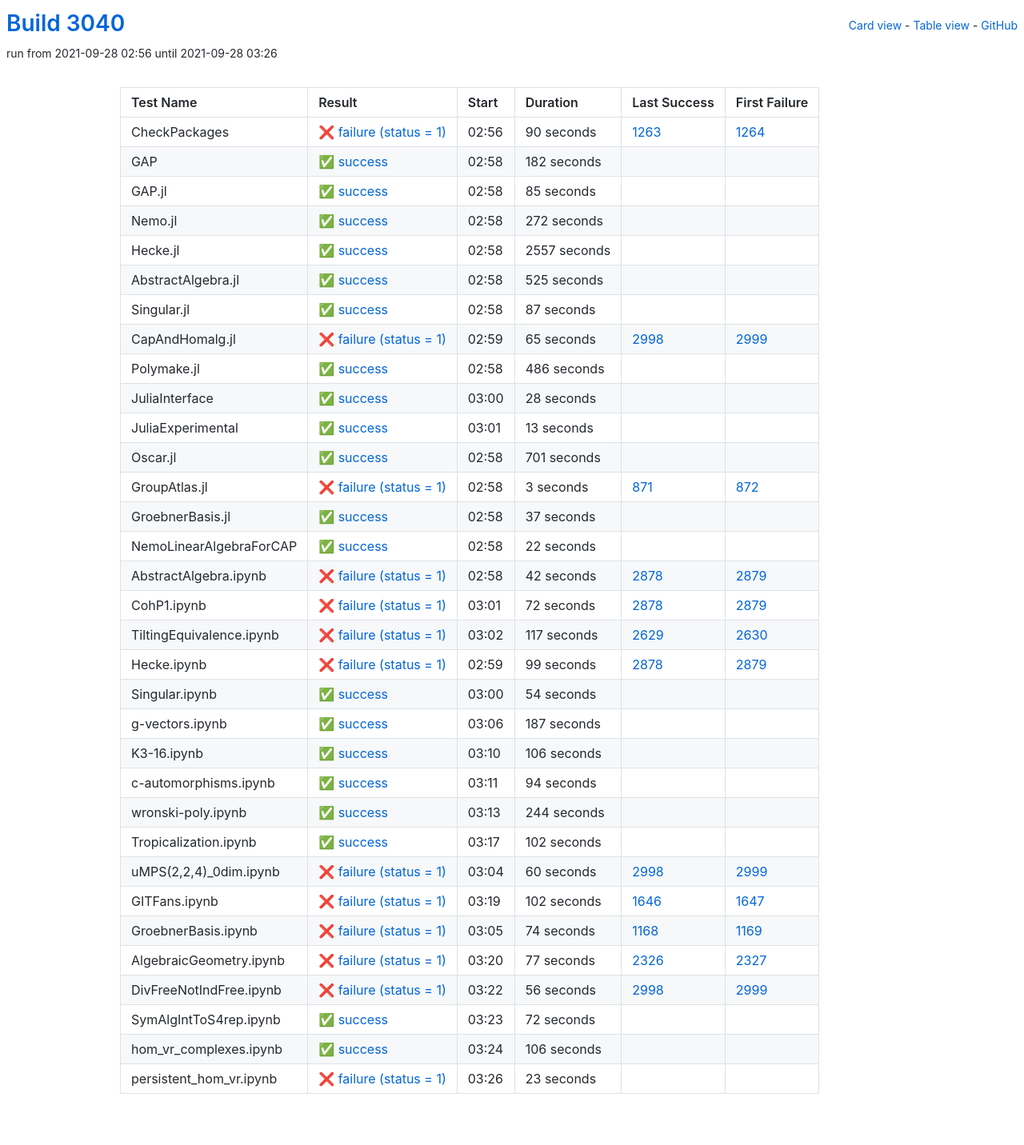
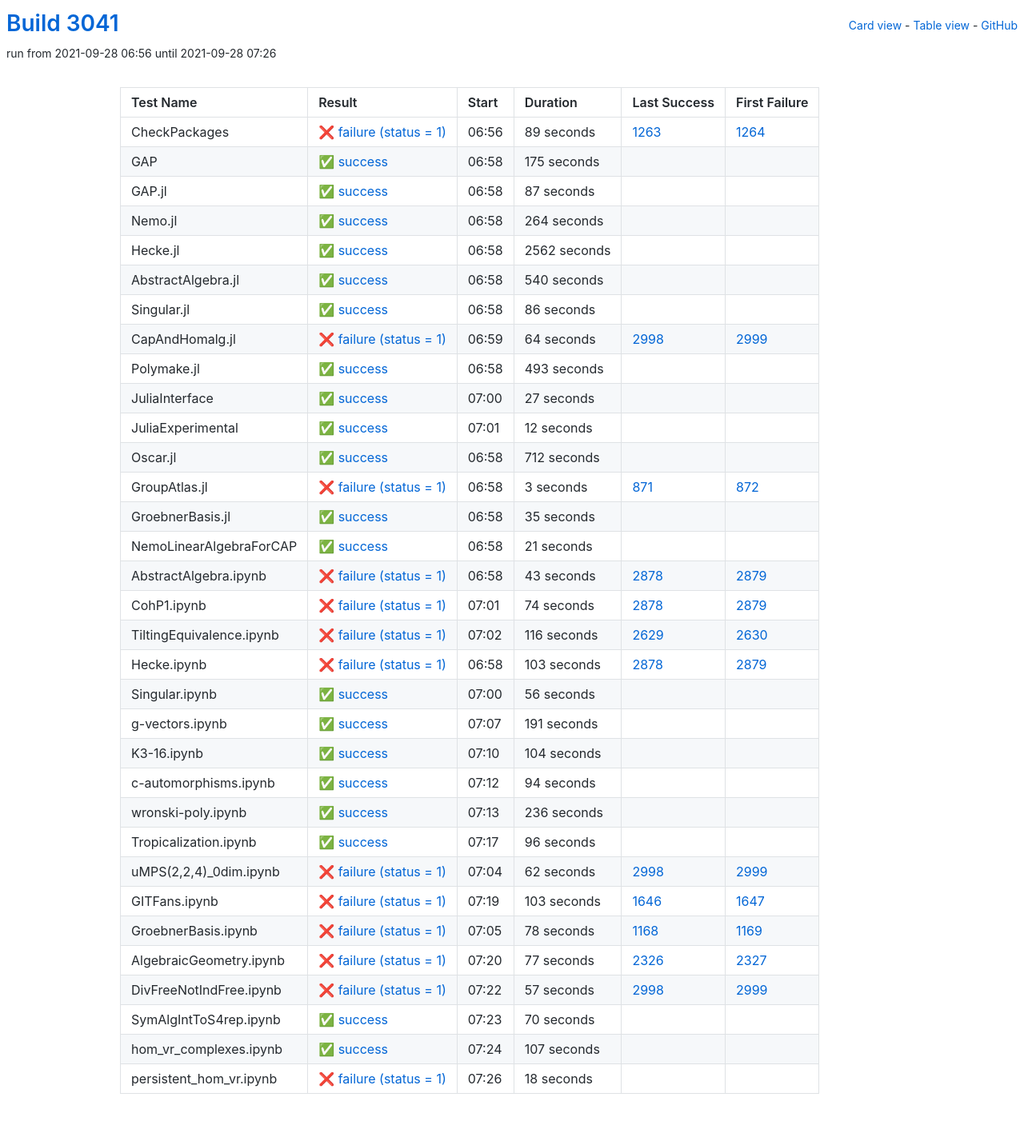
Before and after one commit to oscar-system/oscar-ci-status-stable, a Jekyll site: the page built from table.html, in a window 1280 px wide. Shown: the whole page at 80% size. Built offline with Jekyll 4.4.1, drawn with Linux system fonts in a browser that asks for light colours.

Commit message:
Build #3041

```diff
--- a/_data/ci.yml
+++ b/_data/ci.yml
@@ -1,6 +1,6 @@
 ---
-build: 3040
-build_url: https://oscarci.mathematik.uni-kl.de/job/oscar-stable/3040/
+build: 3041
+build_url: https://oscarci.mathematik.uni-kl.de/job/oscar-stable/3041/
 job: oscar-stable
 organization: oscar-system
 repo: oscar-ci-status-stable
@@ -8,80 +8,32 @@ repourl: https://github.com/oscar-system/oscar-ci-status-stable
 tests:
 - name: CheckPackages
   id: checkpackages
-  log: https://oscarci.mathematik.uni-kl.de/job/oscar-stable/3040/artifact/logs/build-3040/CheckPackages.log
-  start: 2021-09-28 02:56
+  log: https://oscarci.mathematik.uni-kl.de/job/oscar-stable/3041/artifact/logs/build-3041/CheckPackages.log
+  start: 2021-09-28 06:56
   success: false
   exitcode: 1
   status: failure
-  duration: 90
+  duration: 89
   last_success: 1263
   last_success_url: https://oscarci.mathematik.uni-kl.de/job/oscar-stable/1263/
   first_failure: 1264
   first_failure_url: https://oscarci.mathematik.uni-kl.de/job/oscar-stable/1264/
 - name: GAP
   id: gap
-  log: https://oscarci.mathematik.uni-kl.de/job/oscar-stable/3040/artifact/logs/build-3040/GAP.log
-  start: 2021-09-28 02:58
+  log: https://oscarci.mathematik.uni-kl.de/job/oscar-stable/3041/artifact/logs/build-3041/GAP.log
+  start: 2021-09-28 06:58
   success: true
   exitcode: 0
   status: success
-  duration: 182
+  duration: 175
   last_success: false
   last_success_url:
   first_failure: false
   first_failure_url:
 - name: GAP.jl
   id: gap-jl
-  log: https://oscarci.mathematik.uni-kl.de/job/oscar-stable/3040/artifact/logs/build-3040/GAP.jl.log
-  start: 2021-09-28 02:58
-  success: true
-  exitcode: 0
-  status: success
-  duration: 85
-  last_success: false
-  last_success_url:
-  first_failure: false
-  first_failure_url:
-- name: Nemo.jl
-  id: nemo-jl
-  log: https://oscarci.mathematik.uni-kl.de/job/oscar-stable/3040/artifact/logs/build-3040/Nemo.jl.log
-  start: 2021-09-28 02:58
-  success: true
-  exitcode: 0
-  status: success
-  duration: 272
-  last_success: false
-  last_success_url:
-  first_failure: false
-  first_failure_url:
-- name: Hecke.jl
-  id: hecke-jl
-  log: https://oscarci.mathematik.uni-kl.de/job/oscar-stable/3040/artifact/logs/build-3040/Hecke.jl.log
-  start: 2021-09-28 02:58
-  success: true
-  exitcode: 0
-  status: success
-  duration: 2557
-  last_success: false
-  last_success_url:
-  first_failure: false
-  first_failure_url:
-- name: AbstractAlgebra.jl
-  id: abstractalgebra-jl
-  log: https://oscarci.mathematik.uni-kl.de/job/oscar-stable/3040/artifact/logs/build-3040/AbstractAlgebra.jl.log
-  start: 2021-09-28 02:58
-  success: true
-  exitcode: 0
-  status: success
-  duration: 525
-  last_success: false
-  last_success_url:
-  first_failure: false
-  first_failure_url:
-- name: Singular.jl
-  id: singular-jl
-  log: https://oscarci.mathematik.uni-kl.de/job/oscar-stable/3040/artifact/logs/build-3040/Singular.jl.log
-  start: 2021-09-28 02:58
+  log: https://oscarci.mathematik.uni-kl.de/job/oscar-stable/3041/artifact/logs/build-3041/GAP.jl.log
+  start: 2021-09-28 06:58
   success: true
   exitcode: 0
   status: success
@@ -90,70 +42,118 @@ tests:
   last_success_url:
   first_failure: false
   first_failure_url:
+- name: Nemo.jl
+  id: nemo-jl
+  log: https://oscarci.mathematik.uni-kl.de/job/oscar-stable/3041/artifact/logs/build-3041/Nemo.jl.log
+  start: 2021-09-28 06:58
+  success: true
+  exitcode: 0
+  status: success
+  duration: 264
+  last_success: false
+  last_success_url:
+  first_failure: false
+  first_failure_url:
+- name: Hecke.jl
+  id: hecke-jl
+  log: https://oscarci.mathematik.uni-kl.de/job/oscar-stable/3041/artifact/logs/build-3041/Hecke.jl.log
+  start: 2021-09-28 06:58
+  success: true
+  exitcode: 0
+  status: success
+  duration: 2562
+  last_success: false
+  last_success_url:
+  first_failure: false
+  first_failure_url:
+- name: AbstractAlgebra.jl
+  id: abstractalgebra-jl
+  log: https://oscarci.mathematik.uni-kl.de/job/oscar-stable/3041/artifact/logs/build-3041/AbstractAlgebra.jl.log
+  start: 2021-09-28 06:58
+  success: true
+  exitcode: 0
+  status: success
+  duration: 540
+  last_success: false
+  last_success_url:
+  first_failure: false
+  first_failure_url:
+- name: Singular.jl
+  id: singular-jl
+  log: https://oscarci.mathematik.uni-kl.de/job/oscar-stable/3041/artifact/logs/build-3041/Singular.jl.log
+  start: 2021-09-28 06:58
+  success: true
+  exitcode: 0
+  status: success
+  duration: 86
+  last_success: false
+  last_success_url:
+  first_failure: false
+  first_failure_url:
 - name: CapAndHomalg.jl
   id: capandhomalg-jl
-  log: https://oscarci.mathematik.uni-kl.de/job/oscar-stable/3040/artifact/logs/build-3040/CapAndHomalg.jl.log
-  start: 2021-09-28 02:59
+  log: https://oscarci.mathematik.uni-kl.de/job/oscar-stable/3041/artifact/logs/build-3041/CapAndHomalg.jl.log
+  start: 2021-09-28 06:59
   success: false
   exitcode: 1
   status: failure
-  duration: 65
+  duration: 64
   last_success: 2998
   last_success_url: https://oscarci.mathematik.uni-kl.de/job/oscar-stable/2998/
   first_failure: 2999
   first_failure_url: https://oscarci.mathematik.uni-kl.de/job/oscar-stable/2999/
 - name: Polymake.jl
   id: polymake-jl
-  log: https://oscarci.mathematik.uni-kl.de/job/oscar-stable/3040/artifact/logs/build-3040/Polymake.jl.log
-  start: 2021-09-28 02:58
+  log: https://oscarci.mathematik.uni-kl.de/job/oscar-stable/3041/artifact/logs/build-3041/Polymake.jl.log
+  start: 2021-09-28 06:58
   success: true
   exitcode: 0
   status: success
-  duration: 486
+  duration: 493
   last_success: false
   last_success_url:
   first_failure: false
   first_failure_url:
 - name: JuliaInterface
   id: juliainterface
-  log: https://oscarci.mathematik.uni-kl.de/job/oscar-stable/3040/artifact/logs/build-3040/JuliaInterface.log
-  start: 2021-09-28 03:00
+  log: https://oscarci.mathematik.uni-kl.de/job/oscar-stable/3041/artifact/logs/build-3041/JuliaInterface.log
+  start: 2021-09-28 07:00
   success: true
   exitcode: 0
   status: success
-  duration: 28
+  duration: 27
   last_success: false
   last_success_url:
   first_failure: false
   first_failure_url:
 - name: JuliaExperimental
   id: juliaexperimental
-  log: https://oscarci.mathematik.uni-kl.de/job/oscar-stable/3040/artifact/logs/build-3040/JuliaExperimental.log
-  start: 2021-09-28 03:01
+  log: https://oscarci.mathematik.uni-kl.de/job/oscar-stable/3041/artifact/logs/build-3041/JuliaExperimental.log
+  start: 2021-09-28 07:01
   success: true
   exitcode: 0
   status: success
-  duration: 13
+  duration: 12
   last_success: false
   last_success_url:
   first_failure: false
   first_failure_url:
 - name: Oscar.jl
   id: oscar-jl
-  log: https://oscarci.mathematik.uni-kl.de/job/oscar-stable/3040/artifact/logs/build-3040/Oscar.jl.log
-  start: 2021-09-28 02:58
+  log: https://oscarci.mathematik.uni-kl.de/job/oscar-stable/3041/artifact/logs/build-3041/Oscar.jl.log
+  start: 2021-09-28 06:58
   success: true
   exitcode: 0
   status: success
-  duration: 701
+  duration: 712
   last_success: false
   last_success_url:
   first_failure: false
   first_failure_url:
 - name: GroupAtlas.jl
   id: groupatlas-jl
-  log: https://oscarci.mathematik.uni-kl.de/job/oscar-stable/3040/artifact/logs/build-3040/GroupAtlas.jl.log
-  start: 2021-09-28 02:58
+  log: https://oscarci.mathematik.uni-kl.de/job/oscar-stable/3041/artifact/logs/build-3041/GroupAtlas.jl.log
+  start: 2021-09-28 06:58
   success: false
   exitcode: 1
   status: failure
@@ -164,116 +164,116 @@ tests:
   first_failure_url: https://oscarci.mathematik.uni-kl.de/job/oscar-stable/872/
 - name: GroebnerBasis.jl
   id: groebnerbasis-jl
-  log: https://oscarci.mathematik.uni-kl.de/job/oscar-stable/3040/artifact/logs/build-3040/GroebnerBasis.jl.log
-  start: 2021-09-28 02:58
+  log: https://oscarci.mathematik.uni-kl.de/job/oscar-stable/3041/artifact/logs/build-3041/GroebnerBasis.jl.log
+  start: 2021-09-28 06:58
   success: true
   exitcode: 0
   status: success
-  duration: 37
+  duration: 35
   last_success: false
   last_success_url:
   first_failure: false
   first_failure_url:
 - name: NemoLinearAlgebraForCAP
   id: nemolinearalgebraforcap
-  log: https://oscarci.mathematik.uni-kl.de/job/oscar-stable/3040/artifact/logs/build-3040/NemoLinearAlgebraForCAP.log
-  start: 2021-09-28 02:58
+  log: https://oscarci.mathematik.uni-kl.de/job/oscar-stable/3041/artifact/logs/build-3041/NemoLinearAlgebraForCAP.log
+  start: 2021-09-28 06:58
   success: true
   exitcode: 0
   status: success
-  duration: 22
+  duration: 21
   last_success: false
   last_success_url:
   first_failure: false
   first_failure_url:
 - name: AbstractAlgebra.ipynb
   id: abstractalgebra-ipynb
-  log: https://oscarci.mathematik.uni-kl.de/job/oscar-stable/3040/artifact/logs/build-3040/AbstractAlgebra.ipynb.log
-  start: 2021-09-28 02:58
+  log: https://oscarci.mathematik.uni-kl.de/job/oscar-stable/3041/artifact/logs/build-3041/AbstractAlgebra.ipynb.log
+  start: 2021-09-28 06:58
   success: false
   exitcode: 1
   status: failure
-  duration: 42
+  duration: 43
   last_success: 2878
   last_success_url: https://oscarci.mathematik.uni-kl.de/job/oscar-stable/2878/
   first_failure: 2879
   first_failure_url: https://oscarci.mathematik.uni-kl.de/job/oscar-stable/2879/
 - name: CohP1.ipynb
   id: cohp1-ipynb
-  log: https://oscarci.mathematik.uni-kl.de/job/oscar-stable/3040/artifact/logs/build-3040/CohP1.ipynb.log
-  start: 2021-09-28 03:01
+  log: https://oscarci.mathematik.uni-kl.de/job/oscar-stable/3041/artifact/logs/build-3041/CohP1.ipynb.log
+  start: 2021-09-28 07:01
   success: false
   exitcode: 1
   status: failure
-  duration: 72
+  duration: 74
   last_success: 2878
   last_success_url: https://oscarci.mathematik.uni-kl.de/job/oscar-stable/2878/
   first_failure: 2879
   first_failure_url: https://oscarci.mathematik.uni-kl.de/job/oscar-stable/2879/
 - name: TiltingEquivalence.ipynb
   id: tiltingequivalence-ipynb
-  log: https://oscarci.mathematik.uni-kl.de/job/oscar-stable/3040/artifact/logs/build-3040/TiltingEquivalence.ipynb.log
-  start: 2021-09-28 03:02
+  log: https://oscarci.mathematik.uni-kl.de/job/oscar-stable/3041/artifact/logs/build-3041/TiltingEquivalence.ipynb.log
+  start: 2021-09-28 07:02
   success: false
   exitcode: 1
   status: failure
-  duration: 117
+  duration: 116
   last_success: 2629
   last_success_url: https://oscarci.mathematik.uni-kl.de/job/oscar-stable/2629/
   first_failure: 2630
   first_failure_url: https://oscarci.mathematik.uni-kl.de/job/oscar-stable/2630/
 - name: Hecke.ipynb
   id: hecke-ipynb
-  log: https://oscarci.mathematik.uni-kl.de/job/oscar-stable/3040/artifact/logs/build-3040/Hecke.ipynb.log
-  start: 2021-09-28 02:59
+  log: https://oscarci.mathematik.uni-kl.de/job/oscar-stable/3041/artifact/logs/build-3041/Hecke.ipynb.log
+  start: 2021-09-28 06:58
   success: false
   exitcode: 1
   status: failure
-  duration: 99
+  duration: 103
   last_success: 2878
   last_success_url: https://oscarci.mathematik.uni-kl.de/job/oscar-stable/2878/
   first_failure: 2879
   first_failure_url: https://oscarci.mathematik.uni-kl.de/job/oscar-stable/2879/
 - name: Singular.ipynb
   id: singular-ipynb
-  log: https://oscarci.mathematik.uni-kl.de/job/oscar-stable/3040/artifact/logs/build-3040/Singular.ipynb.log
-  start: 2021-09-28 03:00
+  log: https://oscarci.mathematik.uni-kl.de/job/oscar-stable/3041/artifact/logs/build-3041/Singular.ipynb.log
+  start: 2021-09-28 07:00
   success: true
   exitcode: 0
   status: success
-  duration: 54
+  duration: 56
   last_success: false
   last_success_url:
   first_failure: false
   first_failure_url:
 - name: g-vectors.ipynb
   id: g-vectors-ipynb
-  log: https://oscarci.mathematik.uni-kl.de/job/oscar-stable/3040/artifact/logs/build-3040/g-vectors.ipynb.log
-  start: 2021-09-28 03:06
+  log: https://oscarci.mathematik.uni-kl.de/job/oscar-stable/3041/artifact/logs/build-3041/g-vectors.ipynb.log
+  start: 2021-09-28 07:07
   success: true
   exitcode: 0
   status: success
-  duration: 187
+  duration: 191
   last_success: false
   last_success_url:
   first_failure: false
   first_failure_url:
 - name: K3-16.ipynb
   id: k3-16-ipynb
-  log: https://oscarci.mathematik.uni-kl.de/job/oscar-stable/3040/artifact/logs/build-3040/K3-16.ipynb.log
-  start: 2021-09-28 03:10
+  log: https://oscarci.mathematik.uni-kl.de/job/oscar-stable/3041/artifact/logs/build-3041/K3-16.ipynb.log
+  start: 2021-09-28 07:10
   success: true
   exitcode: 0
   status: success
-  duration: 106
+  duration: 104
   last_success: false
   last_success_url:
   first_failure: false
   first_failure_url:
 - name: c-automorphisms.ipynb
   id: c-automorphisms-ipynb
-  log: https://oscarci.mathematik.uni-kl.de/job/oscar-stable/3040/artifact/logs/build-3040/c-automorphisms.ipynb.log
-  start: 2021-09-28 03:11
+  log: https://oscarci.mathematik.uni-kl.de/job/oscar-stable/3041/artifact/logs/build-3041/c-automorphisms.ipynb.log
+  start: 2021-09-28 07:12
   success: true
   exitcode: 0
   status: success
@@ -284,68 +284,68 @@ tests:
   first_failure_url:
 - name: wronski-poly.ipynb
   id: wronski-poly-ipynb
-  log: https://oscarci.mathematik.uni-kl.de/job/oscar-stable/3040/artifact/logs/build-3040/wronski-poly.ipynb.log
-  start: 2021-09-28 03:13
+  log: https://oscarci.mathematik.uni-kl.de/job/oscar-stable/3041/artifact/logs/build-3041/wronski-poly.ipynb.log
+  start: 2021-09-28 07:13
   success: true
   exitcode: 0
   status: success
-  duration: 244
+  duration: 236
   last_success: false
   last_success_url:
   first_failure: false
   first_failure_url:
 - name: Tropicalization.ipynb
   id: tropicalization-ipynb
-  log: https://oscarci.mathematik.uni-kl.de/job/oscar-stable/3040/artifact/logs/build-3040/Tropicalization.ipynb.log
-  start: 2021-09-28 03:17
+  log: https://oscarci.mathematik.uni-kl.de/job/oscar-stable/3041/artifact/logs/build-3041/Tropicalization.ipynb.log
+  start: 2021-09-28 07:17
   success: true
   exitcode: 0
   status: success
-  duration: 102
+  duration: 96
   last_success: false
   last_success_url:
   first_failure: false
   first_failure_url:
 - name: uMPS(2,2,4)_0dim.ipynb
   id: umps-2-2-4-0dim-ipynb
-  log: https://oscarci.mathematik.uni-kl.de/job/oscar-stable/3040/artifact/logs/build-3040/uMPS-2-2-4-_0dim.ipynb.log
-  start: 2021-09-28 03:04
+  log: https://oscarci.mathematik.uni-kl.de/job/oscar-stable/3041/artifact/logs/build-3041/uMPS-2-2-4-_0dim.ipynb.log
+  start: 2021-09-28 07:04
   success: false
   exitcode: 1
   status: failure
-  duration: 60
+  duration: 62
   last_success: 2998
   last_success_url: https://oscarci.mathematik.uni-kl.de/job/oscar-stable/2998/
   first_failure: 2999
   first_failure_url: https://oscarci.mathematik.uni-kl.de/job/oscar-stable/2999/
 - name: GITFans.ipynb
   id: gitfans-ipynb
-  log: https://oscarci.mathematik.uni-kl.de/job/oscar-stable/3040/artifact/logs/build-3040/GITFans.ipynb.log
-  start: 2021-09-28 03:19
+  log: https://oscarci.mathematik.uni-kl.de/job/oscar-stable/3041/artifact/logs/build-3041/GITFans.ipynb.log
+  start: 2021-09-28 07:19
   success: false
   exitcode: 1
   status: failure
-  duration: 102
+  duration: 103
   last_success: 1646
   last_success_url: https://oscarci.mathematik.uni-kl.de/job/oscar-stable/1646/
   first_failure: 1647
   first_failure_url: https://oscarci.mathematik.uni-kl.de/job/oscar-stable/1647/
 - name: GroebnerBasis.ipynb
   id: groebnerbasis-ipynb
-  log: https://oscarci.mathematik.uni-kl.de/job/oscar-stable/3040/artifact/logs/build-3040/GroebnerBasis.ipynb.log
-  start: 2021-09-28 03:05
+  log: https://oscarci.mathematik.uni-kl.de/job/oscar-stable/3041/artifact/logs/build-3041/GroebnerBasis.ipynb.log
+  start: 2021-09-28 07:05
   success: false
   exitcode: 1
   status: failure
-  duration: 74
+  duration: 78
   last_success: 1168
   last_success_url: https://oscarci.mathematik.uni-kl.de/job/oscar-stable/1168/
   first_failure: 1169
   first_failure_url: https://oscarci.mathematik.uni-kl.de/job/oscar-stable/1169/
 - name: AlgebraicGeometry.ipynb
   id: algebraicgeometry-ipynb
-  log: https://oscarci.mathematik.uni-kl.de/job/oscar-stable/3040/artifact/logs/build-3040/AlgebraicGeometry.ipynb.log
-  start: 2021-09-28 03:20
+  log: https://oscarci.mathematik.uni-kl.de/job/oscar-stable/3041/artifact/logs/build-3041/AlgebraicGeometry.ipynb.log
+  start: 2021-09-28 07:20
   success: false
   exitcode: 1
   status: failure
@@ -356,48 +356,48 @@ tests:
   first_failure_url: https://oscarci.mathematik.uni-kl.de/job/oscar-stable/2327/
 - name: DivFreeNotIndFree.ipynb
   id: divfreenotindfree-ipynb
-  log: https://oscarci.mathematik.uni-kl.de/job/oscar-stable/3040/artifact/logs/build-3040/DivFreeNotIndFree.ipynb.log
-  start: 2021-09-28 03:22
+  log: https://oscarci.mathematik.uni-kl.de/job/oscar-stable/3041/artifact/logs/build-3041/DivFreeNotIndFree.ipynb.log
+  start: 2021-09-28 07:22
   success: false
   exitcode: 1
   status: failure
-  duration: 56
+  duration: 57
   last_success: 2998
   last_success_url: https://oscarci.mathematik.uni-kl.de/job/oscar-stable/2998/
   first_failure: 2999
   first_failure_url: https://oscarci.mathematik.uni-kl.de/job/oscar-stable/2999/
 - name: SymAlgIntToS4rep.ipynb
   id: symalginttos4rep-ipynb
-  log: https://oscarci.mathematik.uni-kl.de/job/oscar-stable/3040/artifact/logs/build-3040/SymAlgIntToS4rep.ipynb.log
-  start: 2021-09-28 03:23
+  log: https://oscarci.mathematik.uni-kl.de/job/oscar-stable/3041/artifact/logs/build-3041/SymAlgIntToS4rep.ipynb.log
+  start: 2021-09-28 07:23
   success: true
   exitcode: 0
   status: success
-  duration: 72
+  duration: 70
   last_success: false
   last_success_url:
   first_failure: false
   first_failure_url:
 - name: hom_vr_complexes.ipynb
   id: hom-vr-complexes-ipynb
-  log: https://oscarci.mathematik.uni-kl.de/job/oscar-stable/3040/artifact/logs/build-3040/hom_vr_complexes.ipynb.log
-  start: 2021-09-28 03:24
+  log: https://oscarci.mathematik.uni-kl.de/job/oscar-stable/3041/artifact/logs/build-3041/hom_vr_complexes.ipynb.log
+  start: 2021-09-28 07:24
   success: true
   exitcode: 0
   status: success
-  duration: 106
+  duration: 107
   last_success: false
   last_success_url:
   first_failure: false
   first_failure_url:
 - name: persistent_hom_vr.ipynb
   id: persistent-hom-vr-ipynb
-  log: https://oscarci.mathematik.uni-kl.de/job/oscar-stable/3040/artifact/logs/build-3040/persistent_hom_vr.ipynb.log
-  start: 2021-09-28 03:26
+  log: https://oscarci.mathematik.uni-kl.de/job/oscar-stable/3041/artifact/logs/build-3041/persistent_hom_vr.ipynb.log
+  start: 2021-09-28 07:26
   success: false
   exitcode: 1
   status: failure
-  duration: 23
+  duration: 18
   last_success: false
   last_success_url:
   first_failure: false
```
Also changed, not shown: README.md.
